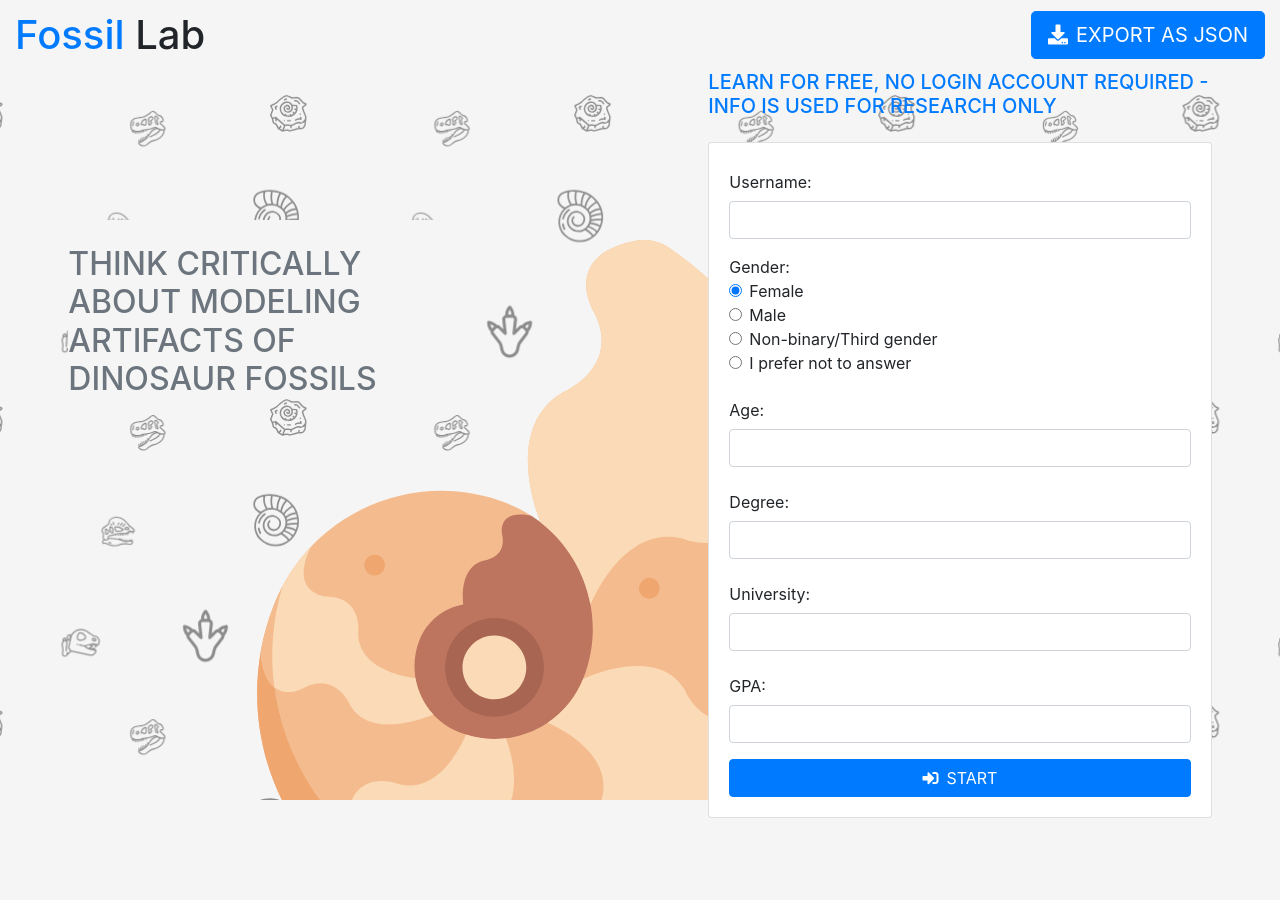
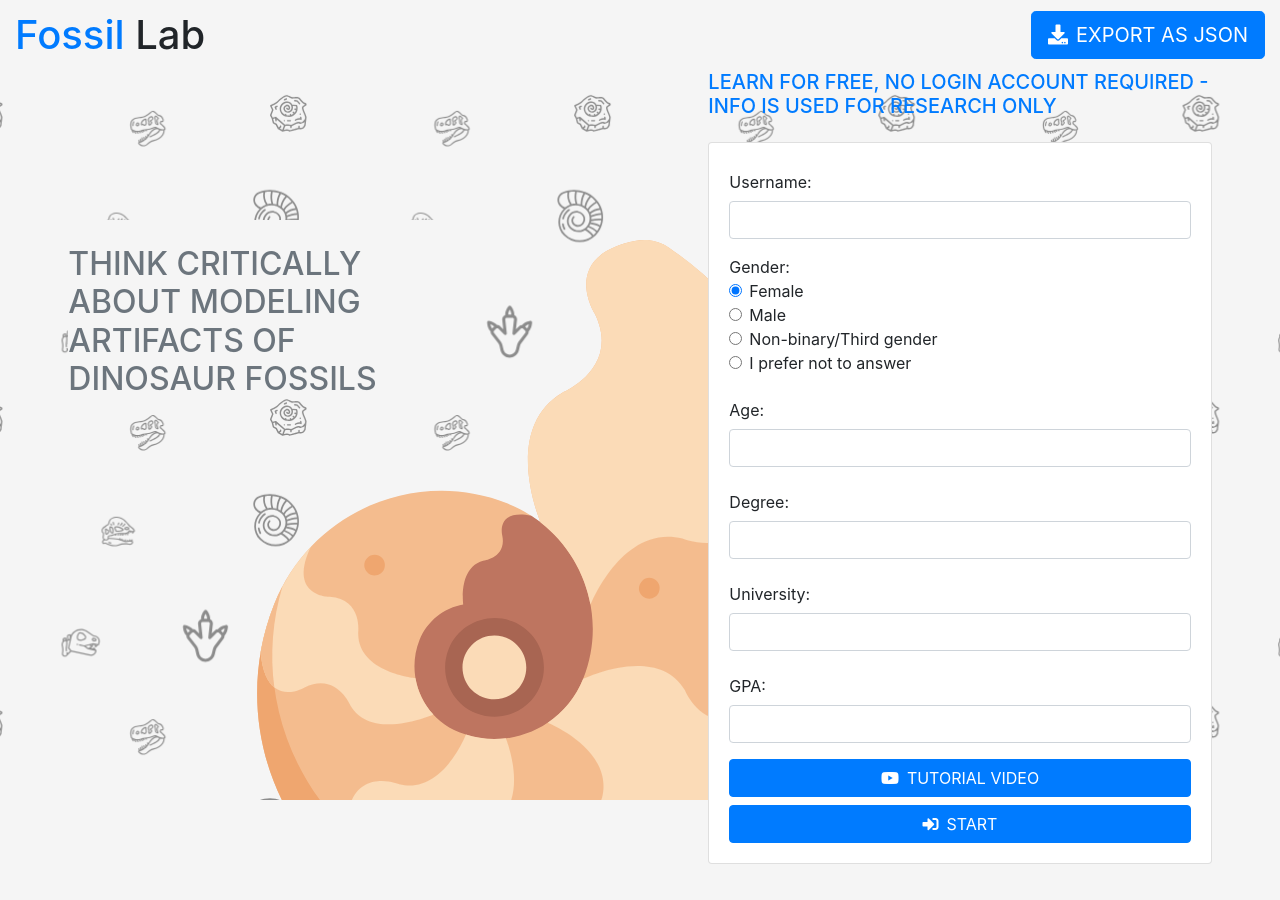
Before and after one commit to EricPoitras/WorldDinosaurs, a plain HTML site: page index.html in a window 1280 px wide. Before the commit the page ends 866 px from the top, so only its background shows below. Drawn offline with nearby package versions, Linux system fonts and the light colour scheme.

Commit message:
Add files via upload

```diff
--- a/index.html
+++ b/index.html
@@ -121,6 +121,7 @@
 									<input type="text" class="form-control" id="input_gpa" />
 								</div>
 							</form>
+							<button id="btn_tutorialvideo" class="btn btn-primary w-100 mb-2 text-white text-uppercase" onclick="window.open('https://youtu.be/9O5zKJ01bfE','_blank','resizable=yes')"><i class="fab fa-youtube mr-2"></i>tutorial video</button>
 							<button id="btn_start" class="btn btn-primary w-100 text-white text-uppercase"><i class="fas fa-sign-in-alt mr-2"></i>start</button>
 						</div>
 					</div>
```
